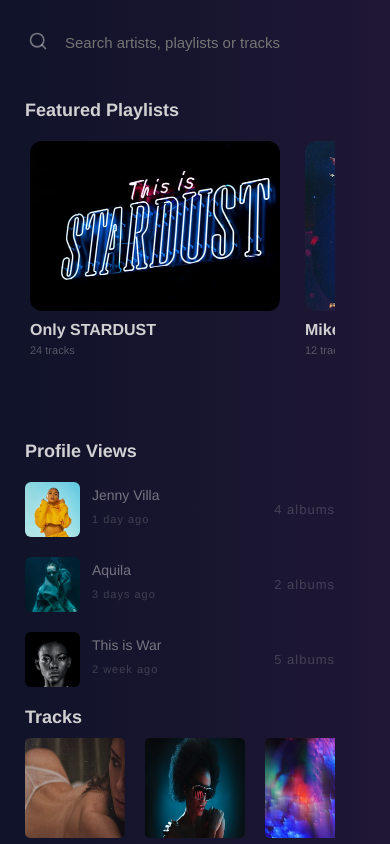
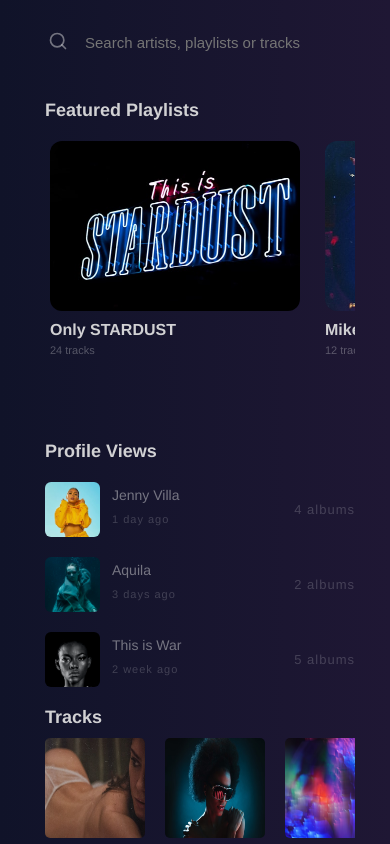
Before and after one commit to nathan-oliveira/MusicLibraryPage_devChallenge, a Nuxt app: page / in a window 390 px wide. Shown: the top 844 px of the page. Built offline with nearby package versions, Linux system fonts and the light colour scheme; a web font is replaced by a local one.

Commit message:
Update _grid.scss

```diff
--- a/assets/scss/layout/_grid.scss
+++ b/assets/scss/layout/_grid.scss
@@ -28,6 +28,18 @@
   }
 }
 
+@media screen and (max-width: 396px) {
+  .container {
+    padding: 0 0 0 20px;
+  }
+}
+
+@media screen and (max-width: 360px) {
+  .container {
+    padding: 0px;
+  }
+}
+
 .content {
   // background: linear-gradient(to right, #140729, #1E0531);
   background: linear-gradient(to right, #101329, #1F1734);
```
